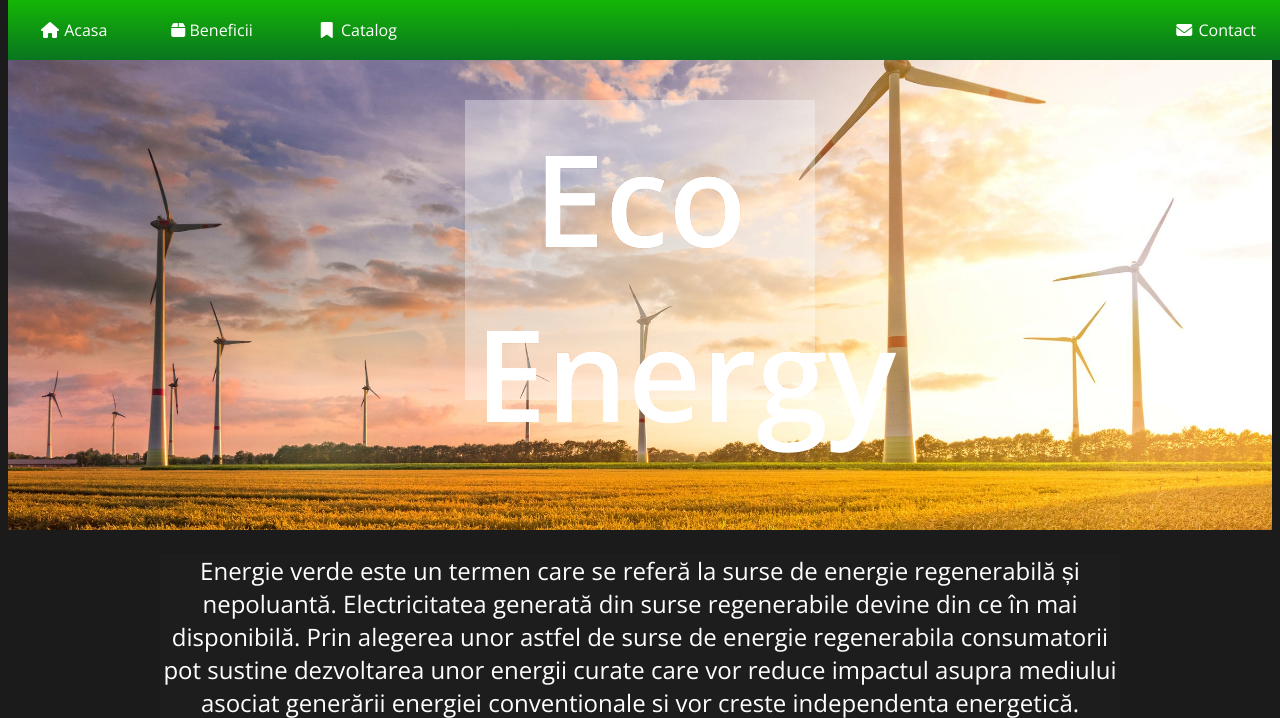
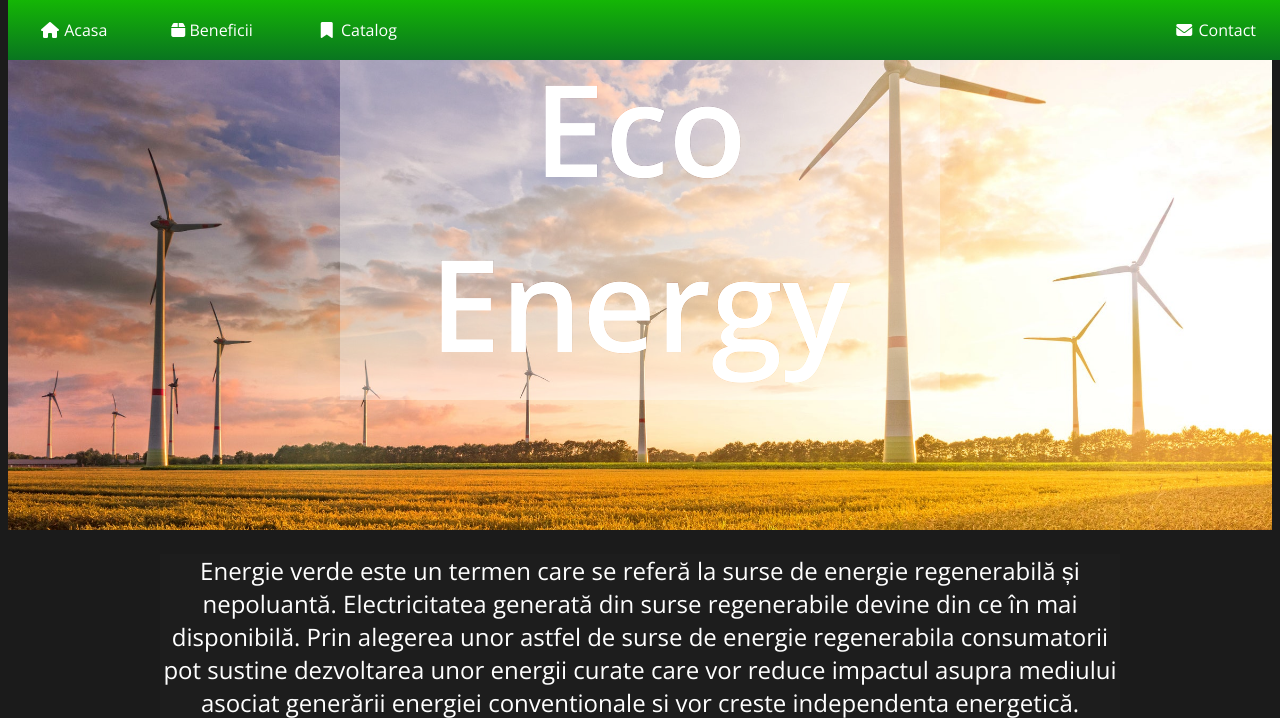
Before and after one commit to Ozzymand/html, a PHP site: page / in a window 1280 px wide. Shown: the top 718 px of the page. Run offline with PHP 8.4, Linux system fonts and the light colour scheme; some libraries are stand-ins or nearby versions.

Commit message:
I don't even know anymore

```diff
--- a/Assets/CSS/style.css
+++ b/Assets/CSS/style.css
@@ -75,8 +75,8 @@ html {
     left: 50%;
     transform: translate(-50%, -100%);
     mix-blend-mode: lighten;
-    max-height: 300px;
-    max-width: 350px;
+    max-height: 400px;
+    max-width: 600px;
 }
 
 /* Text */
@@ -89,13 +89,13 @@ html {
     padding: 10px;
     width: 50%;
     text-align: center;
-    position: absolute;
+    position: fixed;
     top: 50%;
     left: 50%;
     transform: translate(-50%, -100%);
     mix-blend-mode: normal;
-    max-height: 300px;
-    max-width: 350px;
+    max-height: 400px;
+    max-width: 600px;
 }
 
 /* Label Colors */
```
